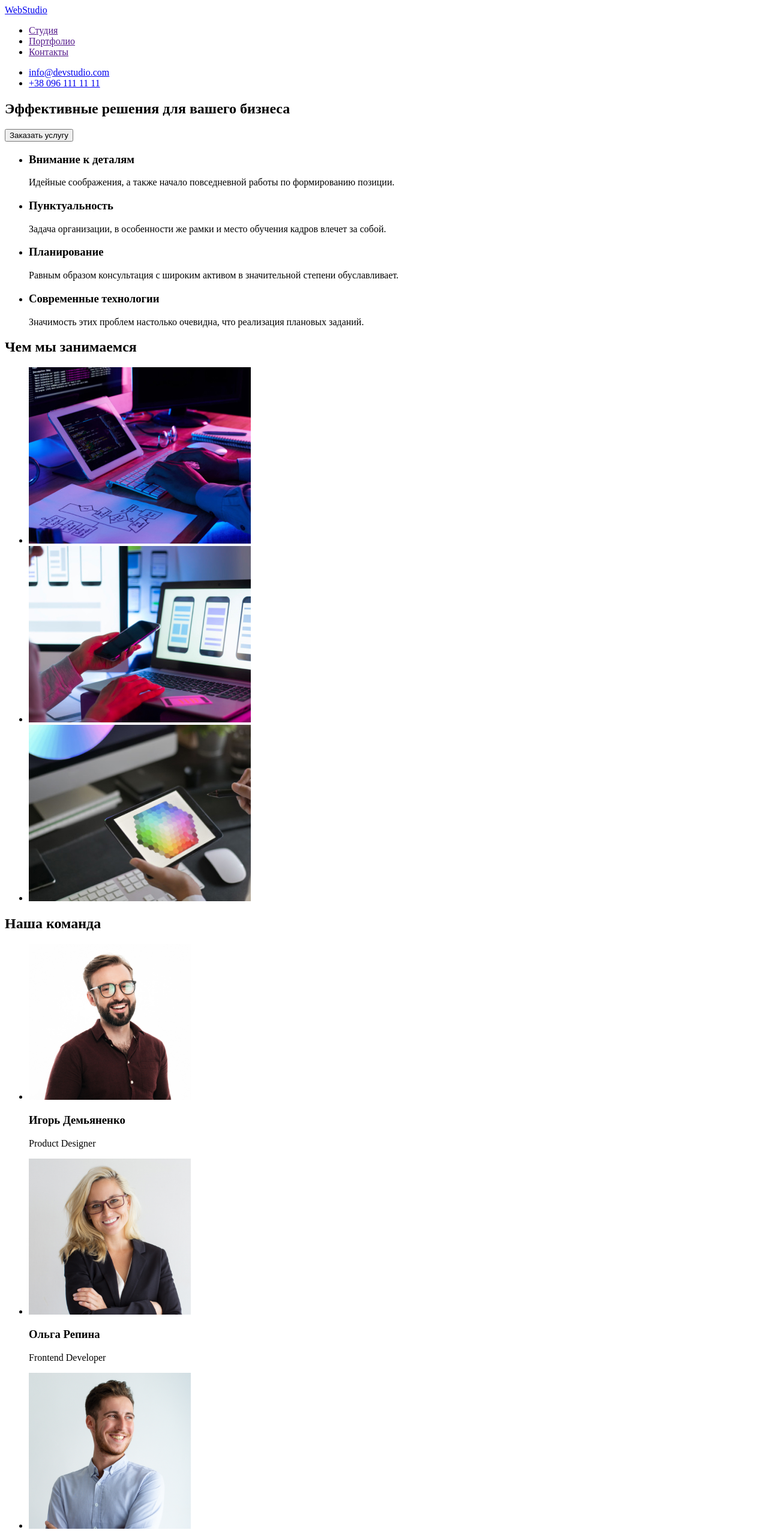
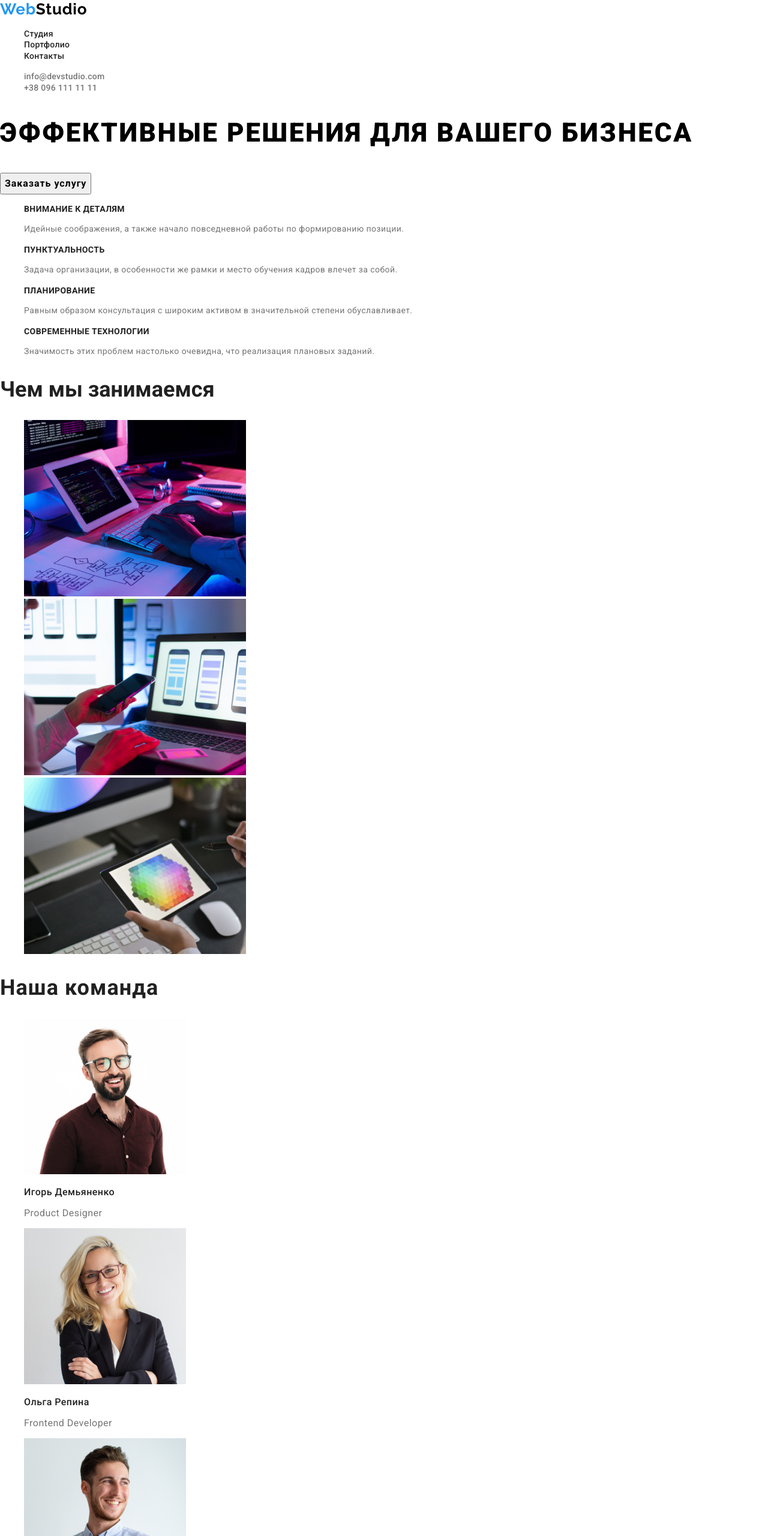
Before and after one commit to kozlovvadym09/goit-markup-hw-02, a plain HTML site: page index.html in a window 1280 px wide. Shown: the top 2560 px of the page at 60% size. Drawn offline with nearby package versions, Linux system fonts and the light colour scheme.

Commit message:
Корректирует файл index.html,прикрепляет стили CSS, создает portfolio.html
Корректирует файл в index.html: меняет tag <p> на tag <a> в <adress>.

```diff
--- a/css/style.css
+++ b/css/style.css
@@ -0,0 +1,159 @@
+body {
+   font-family: "Roboto", sans-serif;
+   font-style: normal;
+}
+.list {
+   list-style: none;
+}
+.link {
+   text-decoration: none;
+}
+
+
+/* ======== HEADER ======== */
+
+.navigation-logo {
+   font-family: Raleway, sans-serif;
+   font-style: normal;
+   font-weight: bold;
+   font-size: 26px;
+   line-height: 31px;
+   letter-spacing: 0.03em;
+   color: #000000;;
+}
+span {
+   color: #2196F3;
+}
+.navigation-list-link {
+   font-weight: 500;
+   font-size: 14px;
+   line-height: 16px;
+   letter-spacing: 0.02em;
+   color: #212121;
+}
+.sublist-item-mail,
+.sublist-item-tel {
+   font-weight: 500;
+   font-size: 14px;
+   line-height: 16px;
+   letter-spacing: 0.02em;
+   color: #757575;
+}
+.navigation-list-link:hover,
+.navigation-list-link:focus,
+.sublist-item-mail:hover,
+.sublist-item-mail:focus,
+.sublist-item-tel:hover,
+.sublist-item-tel:focus {
+   color: #2196F3;
+}
+
+/* ======== END HEADER ======== */
+
+
+
+
+/* ======== HERO-Section 1======== */
+
+.hero-headline {
+   font-weight: 900;
+   font-size: 44px;
+   line-height: 1.364;
+   letter-spacing: 0.06em;
+   text-transform: uppercase;
+   /*color: #FFFFFF;*/
+}
+.hero-modal-btn {
+   font-family: Roboto, sans-serif;
+   font-style: normal;
+   font-weight: bold;
+   font-size: 16px;
+   line-height: 30px;
+   letter-spacing: 0.06em;
+   /*color: #FFFFFF;*/
+}
+/* ======== END HERO-Section1 ======== */
+
+
+
+/* ======== FEATURES-Section2 ======== */
+
+.features-list-topic {
+   font-weight: bold;
+   font-size: 14px;
+   line-height: 1.143;
+   letter-spacing: 0.03em;
+   text-transform: uppercase;
+   color: #212121;
+}
+.features-list-text {
+   font-weight: normal;
+   font-size: 14px;
+   line-height: 1.714;
+   letter-spacing: 0.03em;
+   color: #757575;
+}
+/* ======== END FEATURES-Section2 ======== */
+
+
+
+/* ======== ABOUT-Section3 ======== */
+.about-desc {
+   font-weight: bold;
+   font-size: 36px;
+   line-height: 42px;
+   color: #212121;
+}
+/* ======== END ABOUT-Sectio3 ======== */
+
+
+/* ======== TEAM-Section4 ======== */
+.team-staff {
+   font-weight: bold;
+   font-size: 36px;
+   line-height: 42px;
+   letter-spacing: 0.03em;
+   color: #212121;
+}
+.staff-name {
+   font-weight: 500;
+   font-size: 16px;
+   line-height: 1.187;
+   letter-spacing: 0.03em;
+   color: #212121;
+}
+.staff-spetiality {
+   font-weight: normal;
+   font-size: 16px;
+   line-height: 1.187;
+   letter-spacing: 0.03em;
+   color: #757575;
+}
+/* ======== END TEAM-Sectio4 ======== */
+
+/* ======== FOOTER ======== */
+.address-map-link {
+   font-family: Roboto, sans-serif;
+   font-style: normal;
+   font-weight: normal;
+   font-size: 14px;
+   line-height: 1.713;
+   letter-spacing: 0.03em;
+   /*color: #FFFFFF;*/
+}
+.address-contact-link {
+   font-family: Roboto, sans-serif;
+   font-style: normal;
+   font-weight: normal;
+   font-size: 14px;
+   line-height: 1.713;
+   letter-spacing: 0.03em;
+   /*color: rgba(255, 255, 255, 0.6);*/
+}
+.address-map-link:hover,
+.address-map-link:focus,
+.address-contact-link:hover,
+.address-contact-link:focus {
+   color: #2196F3;
+}
+/* ======== END FOOTER ======== */
--- a/index.html
+++ b/index.html
@@ -4,125 +4,127 @@
    <meta charset="UTF-8">
    <meta name="viewport" content="width=device-width, initial-scale=1.0">
    <title>Веб студия</title>
+   <link rel="stylesheet" href="https://cdnjs.cloudflare.com/ajax/libs/modern-normalize/1.0.0/modern-normalize.css">
+   <link href="https://fonts.googleapis.com/css2?family=Raleway:wght@700&family=Roboto:wght@400;500;700;900&display=swap" rel="stylesheet">
+   <link rel="stylesheet" href="./css/style.css">
 </head>
 <body>
    <!--HEADER-->
-   <header>
-      <nav>
-         <a lang="en" href="./index.html" aria-label="логотип веб студии">WebStudio</a>
-         <ul>
-            <li>
-               <a href="">Студия</a>
+   <header class="header">
+      <nav class="navigation">
+         <a class="navigation-logo link" lang="en" href="./index.html" aria-label="логотип веб студии"><span class="color: #2196F3;">Web</span>Studio</a>
+         <ul class="navigation-list list">
+            <li class="navigation-list-item">
+               <a class="navigation-list-link link" href="">Студия</a>
             </li>
-            <li>
-               <a href="">Портфолио</a>
+            <li class="navigation-list-item">
+               <a class="navigation-list-link link" href="./portfolio.html">Портфолио</a>
             </li>
-            <li>
-               <a href="">Контакты</a>
+            <li class="navigation-list-item">
+               <a class="navigation-list-link link" href="">Контакты</a>
             </li>
          </ul>
       </nav>
-         <ul>
-            <li>
-               <a href="mailto:info@devstudio.com">info@devstudio.com</a>
+         <ul class="sublist list">
+            <li class="sublist-item">
+               <a class="sublist-item-mail link" href="mailto:info@devstudio.com">info@devstudio.com</a>
             </li>
-            <li>
-               <a href="tel:+380961111111">+38 096 111 11 11</a>
+            <li class="sublist-item">
+               <a class="sublist-item-tel link" href="tel:+380961111111">+38 096 111 11 11</a>
             </li>
          </ul>
    </header>
    <main>
       <!--HERO/Section 1-->
-      <section>
-            <h1>Эффективные решения для вашего бизнеса</h1>
-            <button type="button">Заказать услугу</button>
+      <section class="hero">
+            <h1 class="hero-headline">Эффективные решения для вашего бизнеса</h1>
+            <button class="hero-modal-btn" type="button">Заказать услугу</button>
       </section>
 
       <!--FEATURES/Section 2-->
-      <section>
-         <h2 hidden>Особенности</h2>
-         <div>
-            <ul>
-               <li>
-                  <h3>Внимание к деталям</h3>
-                  <p>Идейные соображения, а также начало повседневной работы по формированию позиции.</p>
+      <section class="features">
+         <h2 class="features-titel" hidden>Особенности</h2>
+         <div class="features-block">
+            <ul class="features-list list">
+               <li class="features-list-item">
+                  <h3 class="features-list-topic">Внимание к деталям</h3>
+                  <p class="features-list-text">Идейные соображения, а также начало повседневной работы по формированию позиции.</p>
                </li>
-               <li>
-                  <h3>Пунктуальность</h3>
-                  <p>Задача организации, в особенности же рамки и место обучения кадров влечет за собой.</p>
+               <li class="features-list-item">
+                  <h3 class="features-list-topic">Пунктуальность</h3>
+                  <p class="features-list-text">Задача организации, в особенности же рамки и место обучения кадров влечет за собой.</p>
                </li>
-               <li>
-                  <h3>Планирование</h3>
-                  <p>Равным образом консультация с широким активом в значительной степени обуславливает.</p>
+               <li class="features-list-item">
+                  <h3 class="features-list-topic">Планирование</h3>
+                  <p class="features-list-text">Равным образом консультация с широким активом в значительной степени обуславливает.</p>
                </li>
-               <li>
-                  <h3>Современные технологии</h3>
-                  <p>Значимость этих проблем настолько очевидна, что реализация плановых заданий.</p>
+               <li class="features-list-item">
+                  <h3 class="features-list-topic">Современные технологии</h3>
+                  <p class="features-list-text">Значимость этих проблем настолько очевидна, что реализация плановых заданий.</p>
                </li>
             </ul>
          </div>
-
       </section>
 
       <!--ABOUT US/Section 3-->
-      <section>
-         <h2>Чем мы занимаемся</h2>
-            <ul>
-               <li>
-                  <img src="./images/section2/box1.jpg" alt="сотрудник вводит программу на клавиатуре" width="370" height="294">
+      <section class="about">
+         <h2 class="about-desc">Чем мы занимаемся</h2>
+            <ul class="about-desc-list list">
+               <li class="about-desc-item">
+                  <img class="about-img" src="./images/section2/box1.jpg" alt="сотрудник вводит программу на клавиатуре" width="370" height="294">
                </li>
                <li>
-                  <img src="./images/section2/box2.jpg" alt="сотрудник работает над программой для смартфонов" width="370" height="294">
+                  <img class="about-img" src="./images/section2/box2.jpg" alt="сотрудник работает над программой для смартфонов" width="370" height="294">
                </li>
                <li>
-                  <img src="./images/section2/box3.jpg" alt="сотрудник работает с цветами дизайна" width="370" height="294">
+                  <img class="about-img" src="./images/section2/box3.jpg" alt="сотрудник работает с цветами дизайна" width="370" height="294">
                </li>
             </ul>
       </section>
 
       <!--OUR TEAM/Section 4-->
-      <section>
-         <h2>Наша команда</h2>
-         <div>
-            <ul>
-               <li>
-                     <img src="./images/section4/teamcard1.jpg" alt="фото дизайнера продукта" width="270"
+      <section class="team">
+         <h2 class="team-staff">Наша команда</h2>
+         <div class="team-staff-block">
+            <ul class="staff-list list">
+               <li class="staff-list-item">
+                     <img class="staff-img" src="./images/section4/teamcard1.jpg" alt="фото дизайнера продукта" width="270"
                      height="260">
-                     <h3>Игорь Демьяненко</h3>
-                     <p lang="en">Product Designer</p>
+                     <h3 class="staff-name">Игорь Демьяненко</h3>
+                     <p class="staff-spetiality" lang="en">Product Designer</p>
                </li>
 
-               <li>
-                     <img src="./images/section4/teamcard2.jpg" alt="фото разработчика" width="270"
+               <li class="team-list-item">
+                     <img class="staff-img" src="./images/section4/teamcard2.jpg" alt="фото разработчика" width="270"
                      height="260">
-                     <h3>Ольга Репина</h3>
-                     <p lang="en">Frontend Developer</p>
+                     <h3 class="staff-name">Ольга Репина</h3>
+                     <p class="staff-spetiality" lang="en">Frontend Developer</p>
                </li>
 
-               <li>
-                     <img src="./images/section4/teamcard3.jpg" alt="фото маркетолога" width="270"
+               <li class="team-list-item">
+                     <img class="staff-img" src="./images/section4/teamcard3.jpg" alt="фото маркетолога" width="270"
                      height="260">
-                     <h3>Николай Тарасов</h3>
-                     <p lang="en">Marketing</p>
+                     <h3 class="staff-name">Николай Тарасов</h3>
+                     <p class="staff-spetiality" lang="en">Marketing</p>
                </li>
 
-               <li>
-                     <img src="./images/section4/teamcard4.jpg" alt="фото дизайнера интерфейса" width="270"
+               <li class="team-list-item">
+                     <img class="staff-img" src="./images/section4/teamcard4.jpg" alt="фото дизайнера интерфейса" width="270"
                      height="260">
-                     <h3>Михаил Ермаков</h3>
-                     <p lang="en">UI Designer</p>
+                     <h3 class="staff-name">Михаил Ермаков</h3>
+                     <p class="staff-spetiality" lang="en">UI Designer</p>
                </li>
             </ul>
          </div>
 
       </section>
    </main>
-   <footer>
-         <a lang="en" href="./index.html" aria-label="логотип веб студии">WebStudio</a>
-         <address>
-            <p>г. Киев,пр-т Леси Украинки, 26</p><br>
-            <a href="mailto:info@devstudio.com">info@example.com</a><br>
-            <a href="tel:+380961111111">+38 099 111 11 11</a>
+   <footer class="footer">
+         <a class="navigation-logo link" lang="en" href="./index.html" aria-label="логотип веб студии"><span class="accent">Web</span>Studio</a>
+         <address class="address-contact">
+            <a class="address-map-link link" href="https://www.google.com/maps/place/бул.+Леси+Украинки,+26,+Киев,+Украина,+02000/@50.4265807,30.5361971,17z/data=!3m1!4b1!4m5!3m4!1s0x40d4cf0e033ecbe9:0x57a4dffefec77da0!8m2!3d50.4265807!4d30.5383858" target="blank">г. Киев,пр-т Леси Украинки, 26</a><br>
+            <a class="address-contact-link link" href="mailto:info@devstudio.com">info@example.com</a><br>
+            <a class="address-contact-link link" href="tel:+380961111111">+38 099 111 11 11</a>
          </address>
    </footer>
 </body>
```
Also changed, not shown: portfolio.html (added, +11 -0 lines), 2 other files.
